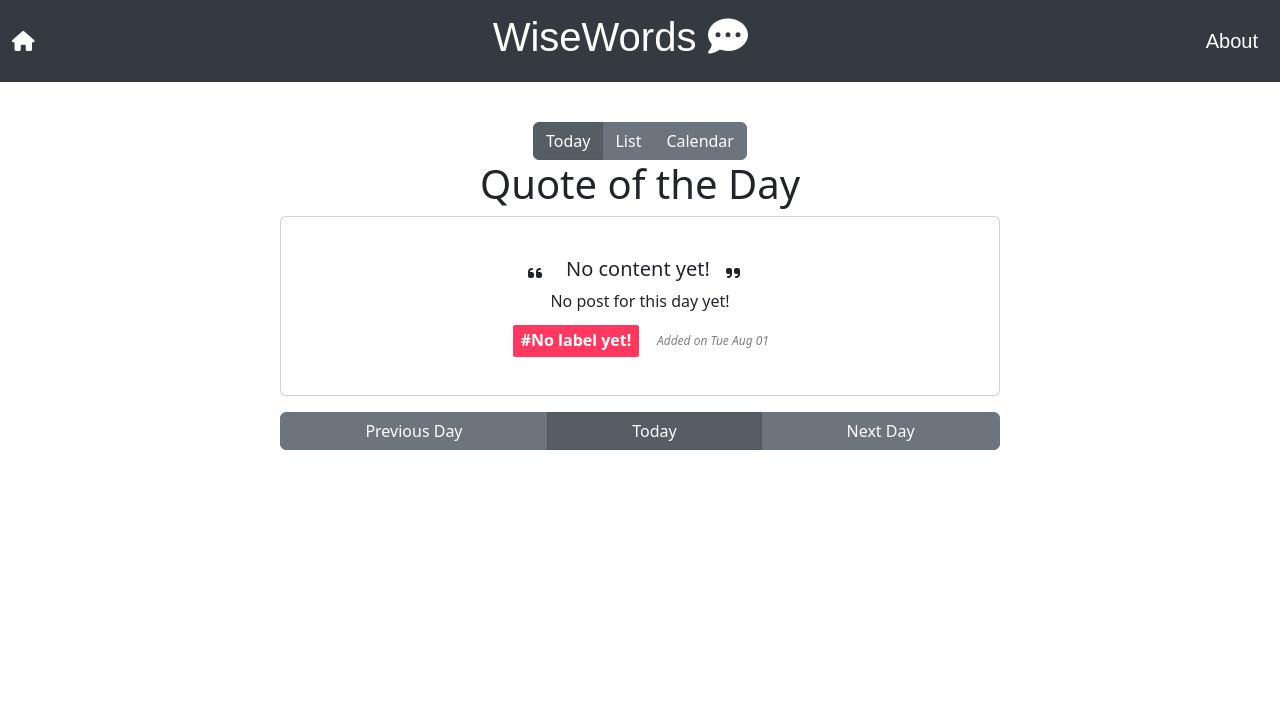
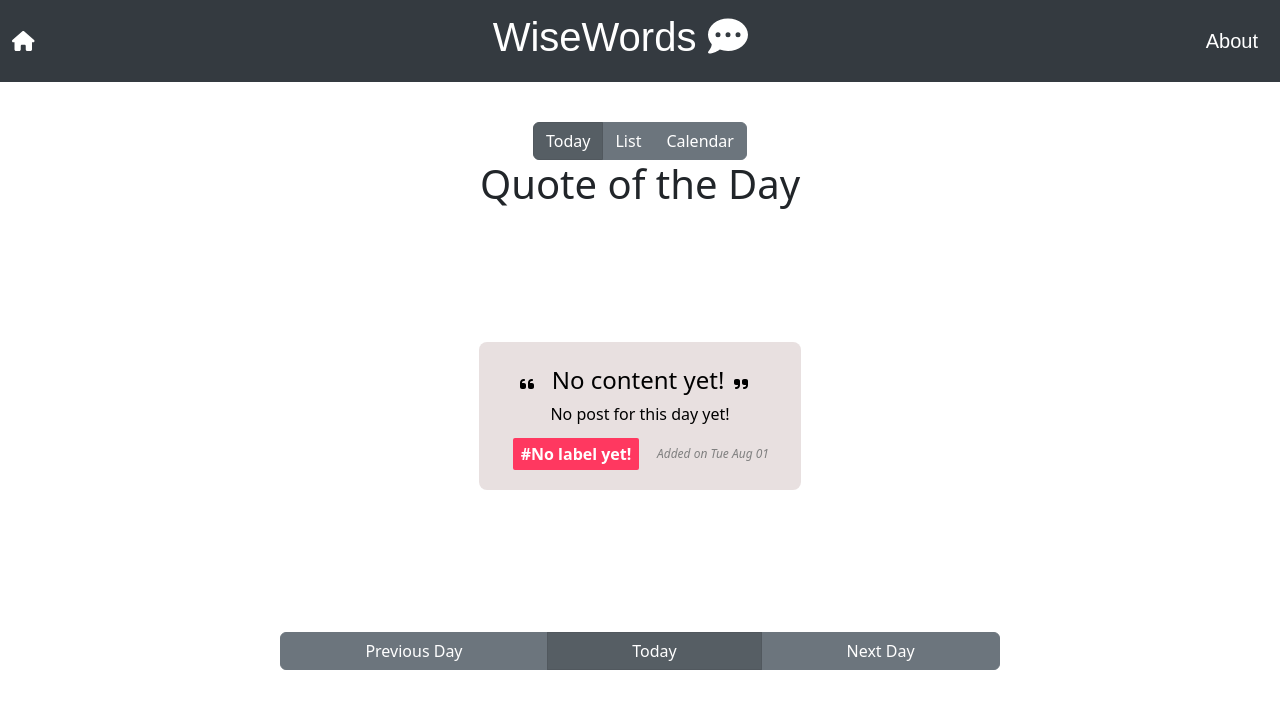
Before and after one commit to lambley/journal-frontend, a React (Create React App) app: page / in a window 1280 px wide. Shown: the top 708 px of the page. Built offline with nearby package versions, Linux system fonts and the light colour scheme; no server answers.

Commit message:
add background image to quote of the day

```diff
--- a/src/Components/TodayView.tsx
+++ b/src/Components/TodayView.tsx
@@ -2,12 +2,13 @@ import { Button, ButtonGroup, Container, Row, Col } from 'react-bootstrap';
 import { axiosInstance } from "../Api/Api";
 import { useState, useEffect } from "react";
 import { IPost } from "../types/data";
-import { Post } from "./Post";
+import { TodayViewPost } from "./TodayViewPost";
 import moment from 'moment';
 
 export const TodayView = () => {
   const [post, setPost] = useState<IPost>();
   const [date, setDate] = useState<Date>(new Date());
+  const [labelImage, setLabelImage] = useState<string>("");
 
   useEffect(() => {
     getQuote(date.toISOString());
@@ -17,9 +18,15 @@ export const TodayView = () => {
     try {
       const response = await axiosInstance.get("/api/v1/posts/date=" + date);
       setPost(response.data);
+      getLabelImage(response.data.label);
     } catch (error) {
       console.log(error);
     }
+  };
+
+  const getLabelImage = (label: string): void => {
+    const url = `https://source.unsplash.com/random?${label}`;
+    setLabelImage(url);
   };
 
   const handlePrevDay = () => {
@@ -43,11 +50,11 @@ export const TodayView = () => {
   const postComponent = (post: IPost | undefined) => {
     if (post) {
       return (
-        <Post {...post} />
+        <TodayViewPost {...post} />
       );
     } else {
       return (
-        <Post
+        <TodayViewPost
           key={1}
           id={0}
           title={"No post for this day yet!"}
@@ -65,7 +72,18 @@ export const TodayView = () => {
       <Row>
         <Col xs={12} md={10} lg={8} className="mx-auto">
           <div className="quote">
-            {postComponent(post)}
+            <div style={{
+              backgroundImage: `url(${labelImage})`,
+              backgroundSize: "cover",
+              backgroundPosition: "center",
+              backgroundRepeat: "no-repeat",
+              height: "50vh",
+              display: "flex",
+              alignItems: "center",
+              justifyContent: "center",
+            }}>
+              {postComponent(post)}
+            </div>
           </div>
         </Col>
       </Row>
--- /dev/null
+++ b/src/Components/TodayViewPost.tsx
@@ -0,0 +1,43 @@
+import React from "react";
+import { Link } from 'react-router-dom';
+import { IPost } from "../types/data";
+import { Card } from 'react-bootstrap';
+import { FontAwesomeIcon } from '@fortawesome/react-fontawesome';
+import { faQuoteLeft, faQuoteRight } from '@fortawesome/free-solid-svg-icons';
+
+export const TodayViewPost = (props: IPost) => {
+  const { title, content, label, created_at } = props;
+
+  const colourLabels = (label: string) => {
+    if (label === "idea") {
+      return "post-label-idea";
+    } else if (label === "fun") {
+      return "post-label-fun";
+    } else if (label === "work") {
+      return "post-label-work";
+    } else {
+      return "post-label-life";
+    }
+  };
+
+  return (
+    <div className="today-view-post">
+      <div className="today-view-post-background">
+        <div className="post-quote-right">
+          <FontAwesomeIcon icon={faQuoteLeft} style={{ marginRight: "8px" }} />
+          <h4>{content}</h4>
+          <FontAwesomeIcon icon={faQuoteRight} style={{ marginRight: "8px" }} />
+        </div>
+        <div className="post-quote-left">
+          <div>{title}</div>
+        </div>
+        <div className="post-card-bottom">
+          <Link to={`/label/${label}`} className={`link post-label ${colourLabels(label)}`}>
+            #{label}
+          </Link>
+          <div className="post-date"><i>Added on {created_at?.toString().slice(0, 10)}</i></div>
+        </div>
+      </div>
+    </div>
+  );
+};
--- a/src/stylesheets/posts.css
+++ b/src/stylesheets/posts.css
@@ -115,6 +115,24 @@
   margin-right: auto;
 }
 
+.today-view-post {
+  display: flex;
+  flex-direction: column;
+  justify-content: center;
+  align-items: center;
+  align-content: center;
+  padding: 16px;
+  flex-wrap: wrap;
+  background-color: transparent;
+  color: black;
+}
+
+.today-view-post-background {
+  background-color: #e7dedeeb;
+  border-radius: 8px;
+  padding: 16px 32px;
+}
+
 .post-quote-left {
   display: flex;
   align-items: center;
```
